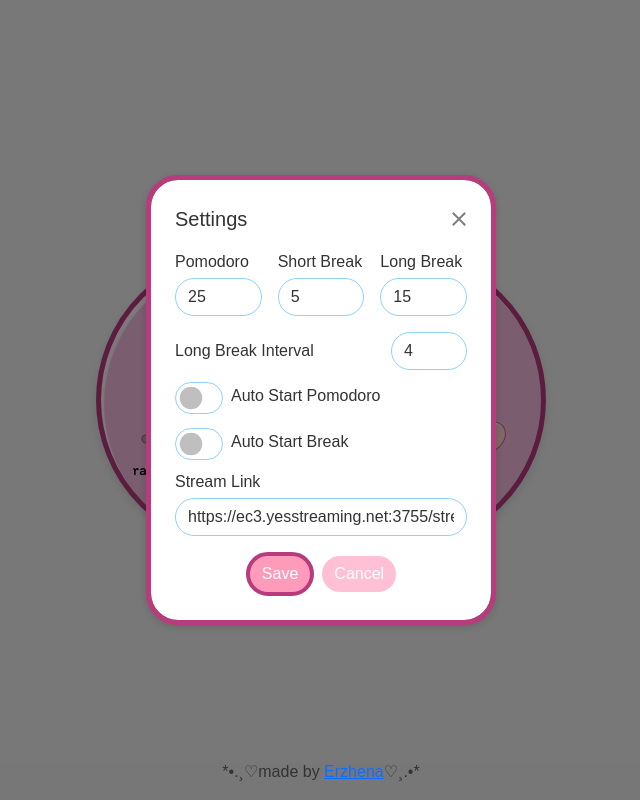
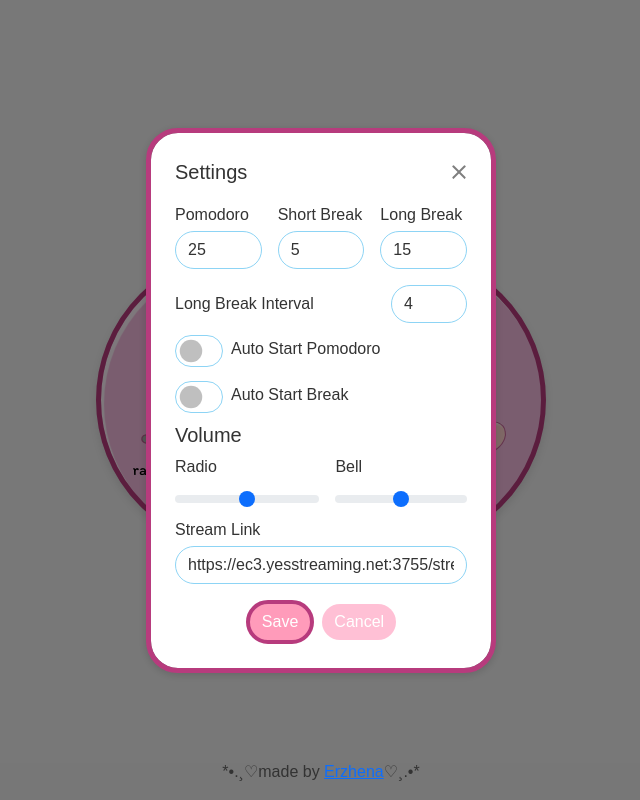
Before and after one commit to CyberPanCake3000/lofi-pomodoro, a Nuxt app: page / in a window 1280 px wide. Both pictures are taken after a click on the button "settings". Shown: the whole page, without its empty margins (319-959 px from the left). Built offline with nearby package versions, Linux system fonts and the light colour scheme.

Commit message:
added volume controllers for radio and notification

```diff
--- a/components/SettingsModal.vue
+++ b/components/SettingsModal.vue
@@ -64,6 +64,23 @@
                       <label class="form-check-label mb-0 d-flex align-items-center" for="autoStartBreak">Auto Start
                         Break</label>
                     </div>
+                  </div>
+                </div>
+
+                <div class="volume-controls">
+                  <h5>Volume</h5>
+
+                  <div class='d-flex'>
+
+                  <div class="volume-control me-2">
+                    <label for="radio-volume" class="form-label">Radio</label>
+                    <input type="range" class="form-range" id="radio-volume" min="0.2" max="1" step="0.1" v-model.number="localSettings.radioVolume">
+                  </div>
+                  <div class="volume-control ms-2">
+                    <label for="bell-volume" class="form-label">Bell</label>
+                    <input type="range" class="form-range" id="bell-volume" min="0.2" max="1" step="0.1" v-model.number="localSettings.bellVolume">
+                  </div>
+
                   </div>
                 </div>
 
--- a/composables/usePomodoro.js
+++ b/composables/usePomodoro.js
@@ -26,6 +26,8 @@ export default function usePomodoro() {
   const pomodoroCount = ref(0);
   const streamError = ref(false);
   const notificationAudio = ref(null);
+  const radioVolume = ref(1);
+  const bellVolume = ref(1);
 
   let interval = null;
 
@@ -48,6 +50,7 @@ export default function usePomodoro() {
     if (typeof window !== 'undefined') {
       const bellDingModule = await import('@/assets/sounds/bell-ding.mp3');
       notificationAudio.value = new Audio(bellDingModule.default);
+      notificationAudio.value.volume = bellVolume.value;
     }
   };
 
@@ -62,7 +65,7 @@ export default function usePomodoro() {
       if (radioAudio.value.volume <= 0) {
         clearInterval(fade);
         radioAudio.value.pause();
-        radioAudio.value.volume = 1;
+        radioAudio.value.volume = radioVolume.value;
       }
     }, fadeOutInterval);
   };
@@ -166,9 +169,23 @@ export default function usePomodoro() {
   };
 
   // Lofi functions
-  const toggleLofi = () => {
+  const toggleRadio = () => {
     radioPlaying.value = !radioPlaying.value;
     updateRadioPlayback();
+  };
+
+  const setRadioVolume = (volume) => {
+    radioVolume.value = volume;
+    if (radioAudio.value) {
+      radioAudio.value.volume = volume;
+    }
+  };
+
+  const setBellVolume = (volume) => {
+    bellVolume.value = volume;
+    if (notificationAudio.value) {
+      notificationAudio.value.volume = volume;
+    }
   };
 
   // Settings functions
@@ -185,6 +202,8 @@ export default function usePomodoro() {
   const updateSettings = async (newSettings) => {
     const oldStreamLink = settings.streamLink;
     Object.assign(settings, newSettings);
+    setRadioVolume(newSettings.radioVolume);
+    setBellVolume(newSettings.bellVolume);
     resetTimer();
 
     if (newSettings.streamLink !== oldStreamLink) {
@@ -213,6 +232,8 @@ export default function usePomodoro() {
         console.error('Failed to play audio:', error);
         streamError.value = true;
       });
+      radioAudio.value.volume = radioVolume.value;
+      console.log('changed radio audio volume', radioAudio.value.volume);
     } else {
       radioAudio.value.pause();
     }
@@ -224,6 +245,7 @@ export default function usePomodoro() {
       radioAudio.value = new Audio();
       radioAudio.value.preload = 'none';
       radioAudio.value.loop = true;
+      radioAudio.value.volume = radioVolume.value;
 
       radioAudio.value.addEventListener('play', () => console.log('Radio audio playing'));
       radioAudio.value.addEventListener('pause', () => console.log('Radio audio paused'));
@@ -239,6 +261,7 @@ export default function usePomodoro() {
     if (radioAudio.value) {
       radioAudio.value.src = settings.streamLink;
       if (radioPlaying.value) {
+        radioAudio.value.volume = radioVolume.value;
         radioAudio.value.play().catch(error => {
           console.error('Failed to restart radio stream:', error);
           streamError.value = true;
@@ -249,11 +272,11 @@ export default function usePomodoro() {
 
   const { pause: pauseAudioCheck, resume: resumeAudioCheck } = useIntervalFn(() => {
     if (radioPlaying.value && radioAudio.value && radioAudio.value.paused && isPomodoro.value && timerRunning.value) {
-      console.log('Attempting to restart paused audio');
       radioAudio.value.play().catch(error => {
         console.error('Failed to restart audio:', error);
         streamError.value = true;
       });
+      radioAudio.value.volume = radioVolume.value;
     }
   }, 5000);
 
@@ -282,7 +305,7 @@ export default function usePomodoro() {
     pomodoroCount,
     radioPlaying,
     radioAudio,
-    toggleLofi,
+    toggleRadio,
     timerRunning,
     time,
     toggleTimer,
@@ -300,5 +323,9 @@ export default function usePomodoro() {
     notificationAudio,
     restartRadioStream,
     updateRadioPlayback,
+    radioVolume,
+    bellVolume,
+    setRadioVolume,
+    setBellVolume,
   };
 }
--- a/pages/index.vue
+++ b/pages/index.vue
@@ -3,7 +3,7 @@
     <div class='device-content'>
       <div class="timer centered">{{ time }}</div>
       <div class='main-buttons'>
-        <MainButton @click="toggleLofi" :active="radioPlaying" class-name="lofi-button"
+        <MainButton @click="toggleRadio" :active="radioPlaying" class-name="lofi-button"
           content-class="main-button-content1" icon-name="lofi" :icon="LofiIcon" :icon-props="{ active: radioPlaying }">
           {{ radioPlaying ? 'radio on' : 'radio off' }}
         </MainButton>
@@ -52,7 +52,7 @@ const {
   pomodoroCount,
   radioPlaying,
   radioAudio,
-  toggleLofi,
+  toggleRadio,
   timerRunning,
   time,
   toggleTimer,
@@ -68,6 +68,10 @@ const {
   defaultStreamLink,
   restartRadioStream,
   updateRadioPlayback,
+  radioVolume,
+  bellVolume,
+  setRadioVolume,
+  setBellVolume,
 } = usePomodoro();
 </script>
 
```
